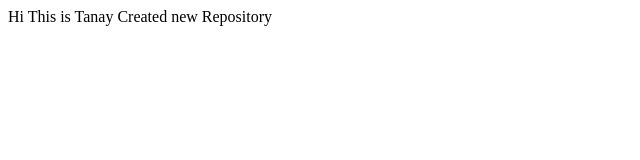
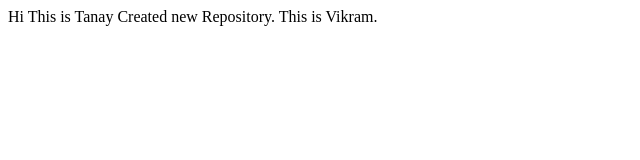
Before and after one commit to vikramNilaji/vikramssites2, a plain HTML site: page index.html in a window 1280 px wide. Shown: the whole page, without its empty margins (0-640 px from the left). Drawn offline with Linux system fonts and the light colour scheme.

Commit message:
added branch

```diff
--- a/index.html
+++ b/index.html
@@ -7,6 +7,6 @@
     <title>Document</title>
 </head>
 <body>
-    Hi This is Tanay Created new Repository
+    Hi This is Tanay Created new Repository. This is Vikram.
 </body>
 </html>
```
